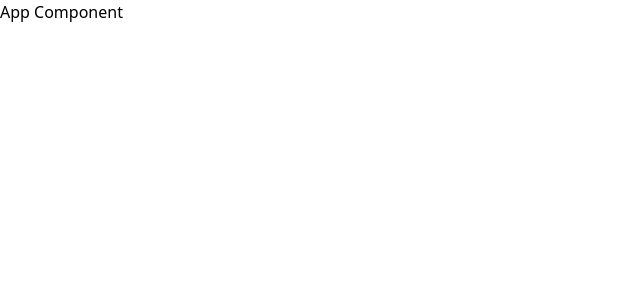
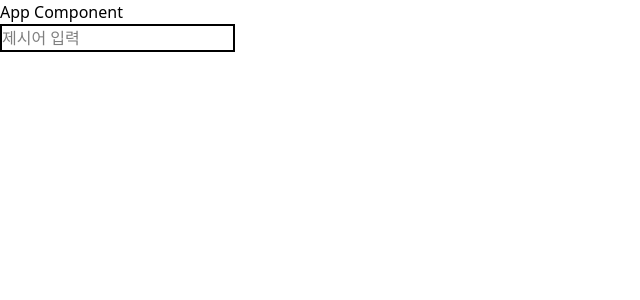
Before and after one commit to devcourse-catspaw/catspaw, a React (Vite) app: page / in a window 1280 px wide. Shown: the top 300 px of the page, without its empty margins (0-640 px from the left). Built offline with nearby package versions, Linux system fonts and the light colour scheme.

Commit message:
🎨 Design: 공통 BaseInput 컴포넌트 파일 생성

```diff
--- a/package.json
+++ b/package.json
@@ -15,6 +15,7 @@
     "axios": "^1.9.0",
     "react": "^19.1.0",
     "react-dom": "^19.1.0",
+    "tailwind-merge": "^3.3.0",
     "tailwindcss": "^4.1.8",
     "zustand": "^5.0.5"
   },
--- a/src/App.tsx
+++ b/src/App.tsx
@@ -1,7 +1,10 @@
+import BaseInput from "./components/common/BaseInput";
+
 export default function App() {
   return (
     <>
       <h1>App Component</h1>
+      <BaseInput />
     </>
   );
 }
--- /dev/null
+++ b/src/components/common/BaseInput.tsx
@@ -0,0 +1,7 @@
+export default function BaseInput() {
+  return (
+    <>
+      <input type="text" className="border-2" placeholder="제시어 입력"/>
+    </>
+  );
+}
--- /dev/null
+++ b/src/components/common/InputWithButton.tsx
@@ -0,0 +1,7 @@
+export default function InputWithButton () {
+  return (
+    <>
+      <h1>InputWithButton</h1>
+    </>
+  );
+}
--- /dev/null
+++ b/src/components/common/LabeledInput.tsx
@@ -0,0 +1,7 @@
+export default function LabeledInput () {
+  return (
+    <>
+      <h1>LabeledInput</h1>
+    </>
+  );
+}
```
